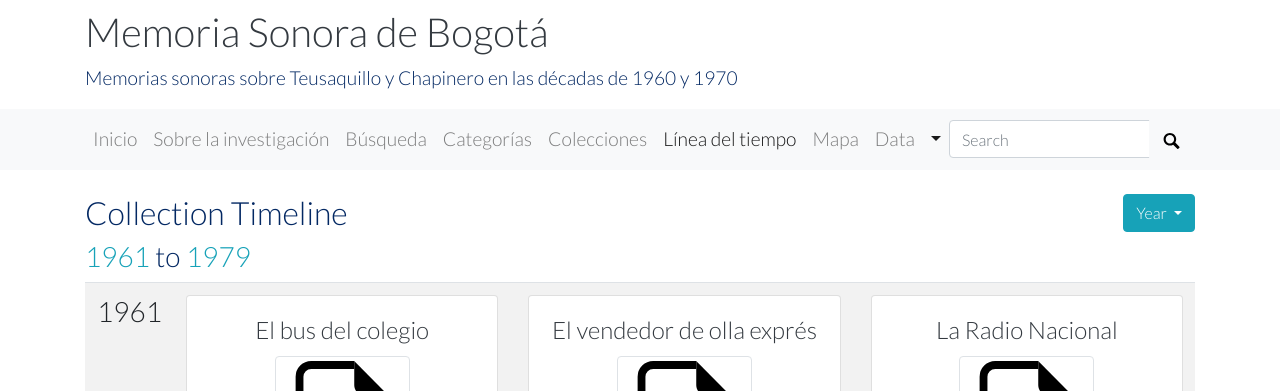
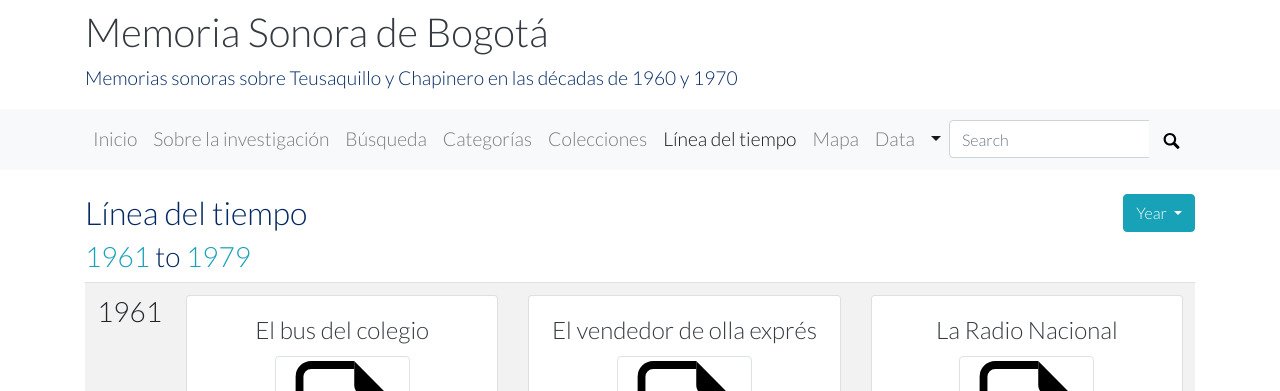
Before and after one commit to lparisb/memoriasonorabogota, a Jekyll site: the page built from pages/timeline.md, in a window 1280 px wide and 900 px high. Shown: the top 391 px of the window. Built offline with Jekyll 4.4.1, drawn with Linux system fonts in a browser that asks for light colours.

Commit message:
Update timeline.md

```diff
--- a/pages/timeline.md
+++ b/pages/timeline.md
@@ -5,4 +5,4 @@ permalink: /timeline.html
 # a timeline visualization will be added below the content in this file
 ---
 
-## Collection Timeline
+## Línea del tiempo
```
